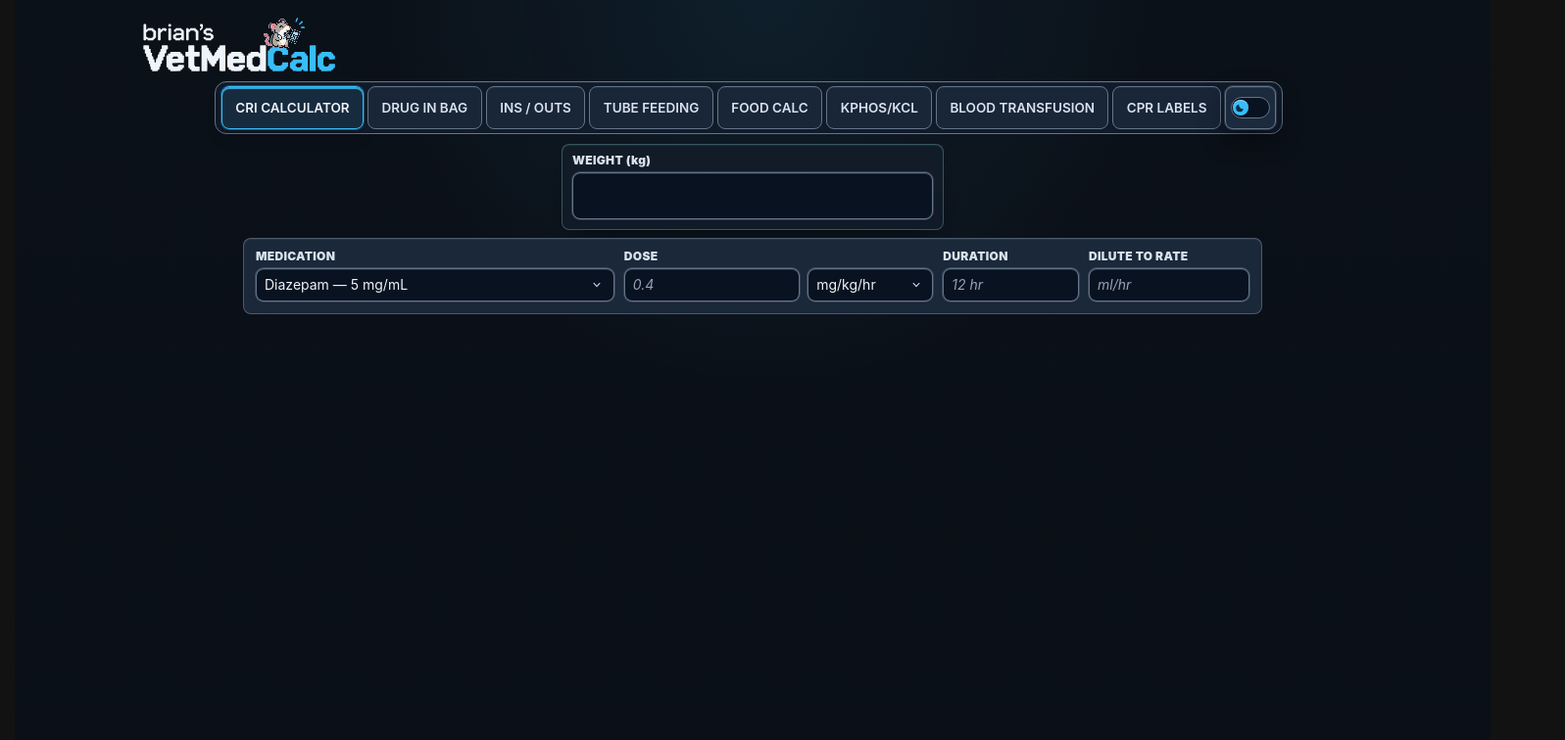
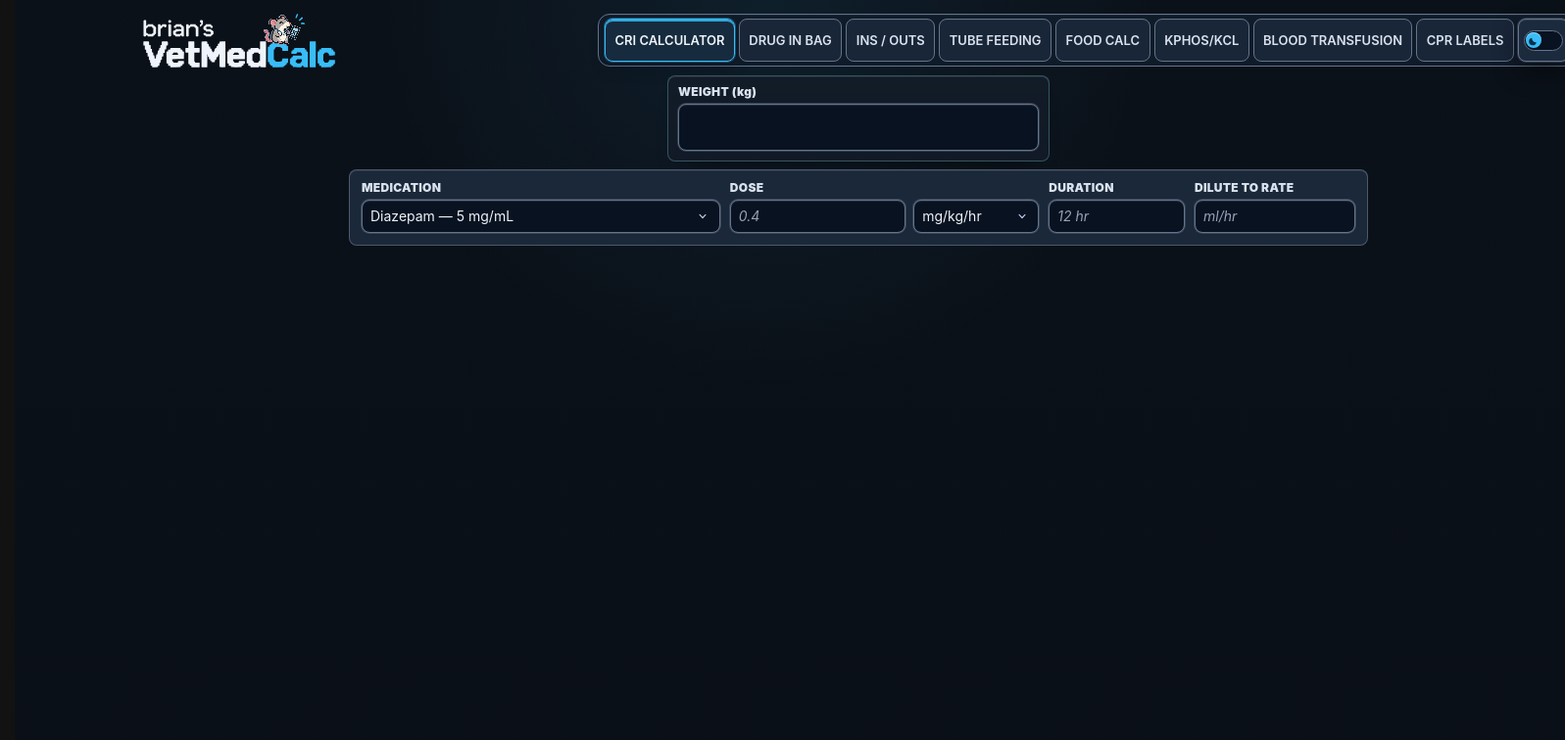
Before and after one commit to zappybiby/vetmedcalc, a Svelte app: page / in a window 1536 px wide. Shown: the top 756 px of the page at 98% size, 1597 px wide, since content can reach past the window. Built offline with nearby package versions, Linux system fonts and the light colour scheme.

Commit message:
Fit desktop branding beside navigation to preserve calculator height

```diff
--- a/src/App.svelte
+++ b/src/App.svelte
@@ -52,12 +52,12 @@
 <div class="flex min-h-dvh flex-col">
   <main class="flex-1 py-2 sm:py-3 md:py-4">
     <div class="mx-auto grid min-w-0 max-w-[1280px] gap-2 px-2 sm:px-3 md:px-4">
-      <header class="desktop-brand">
-        <img class="brand-logo brand-logo-dark" src={logoDark} width="1208" height="356" alt="Brian's VetMedCalc" />
-        <img class="brand-logo brand-logo-light" src={logoLight} width="1208" height="356" alt="Brian's VetMedCalc" />
-      </header>
       <div class="flex min-w-0 justify-center">
         <TabShell>
+          <div slot="brand" class="desktop-brand">
+            <img class="brand-logo brand-logo-dark" src={logoDark} width="1208" height="356" alt="Brian's VetMedCalc" />
+            <img class="brand-logo brand-logo-light" src={logoLight} width="1208" height="356" alt="Brian's VetMedCalc" />
+          </div>
           <button
             slot="tab-extra"
             type="button"
--- a/src/app.css
+++ b/src/app.css
@@ -163,7 +163,9 @@
   @media screen and (min-width: 1024px) {
     .desktop-brand {
       display: block;
+      width: 100%;
     }
+
   }
 
   /* CRI's visual roles. Keep tool-specific grids and result density local. */
@@ -388,6 +390,13 @@
     @apply flex w-full max-w-full min-w-0 flex-wrap items-start justify-center gap-1 sm:flex-nowrap;
   }
 
+  @media screen and (min-width: 1024px) {
+    .tab-strip-frame {
+      flex-wrap: wrap;
+      row-gap: 8px;
+    }
+  }
+
   .ui-tablist {
     @apply grid w-full max-w-full min-w-0 grid-cols-3 items-center justify-center gap-1 rounded-lg px-1 py-1 sm:rounded-xl sm:px-1.5;
     background-color: color-mix(in srgb, var(--ui-tab-bg) 85%, var(--ui-surface));
@@ -454,6 +463,33 @@
       font-size: 13.5px;
       padding-inline: 0.875rem;
       padding-block: 0.75rem;
+    }
+  }
+
+  /* Keep the logo and navigation in one compact band on wide desktops. */
+  @media screen and (min-width: 1360px) {
+    .tab-strip-outer {
+      justify-self: center;
+      width: min(1600px, calc(100vw - 64px));
+      max-width: none;
+      margin-block: -4px;
+    }
+
+    .tab-strip-frame {
+      flex-wrap: nowrap;
+      align-items: center;
+      justify-content: space-between;
+      gap: 16px;
+    }
+
+    .desktop-brand {
+      flex: none;
+      width: auto;
+    }
+
+    .ui-tab {
+      font-size: 13px;
+      padding-inline: 10px;
     }
   }
 
--- a/src/lib/components/TabShell.svelte
+++ b/src/lib/components/TabShell.svelte
@@ -39,6 +39,7 @@
 <section class="grid min-w-0 w-full gap-2" aria-label="Main tools">
   <div class="tab-strip-outer">
     <div class="tab-strip-frame">
+      <slot name="brand" />
       <div class="ui-tablist" role="tablist" aria-label="Tool tabs">
         {#each tabs as t}
           <button
```
Also changed, not shown: 1 other file (tests, documents, lock files or other folders).
